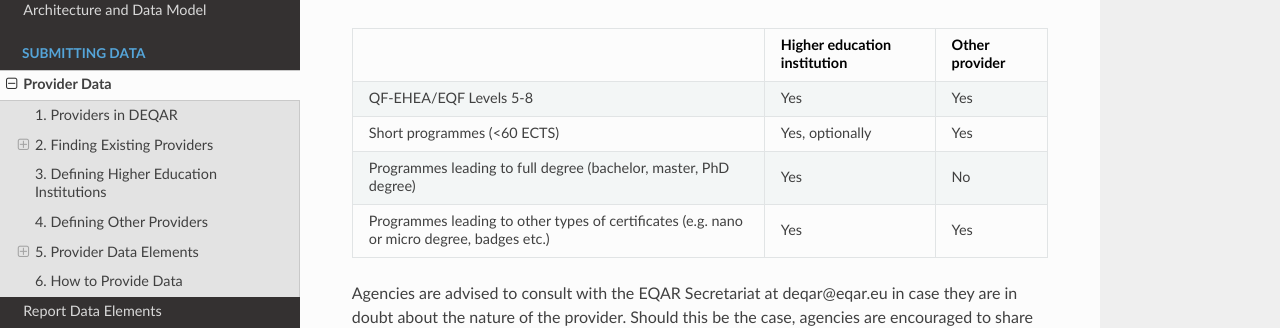
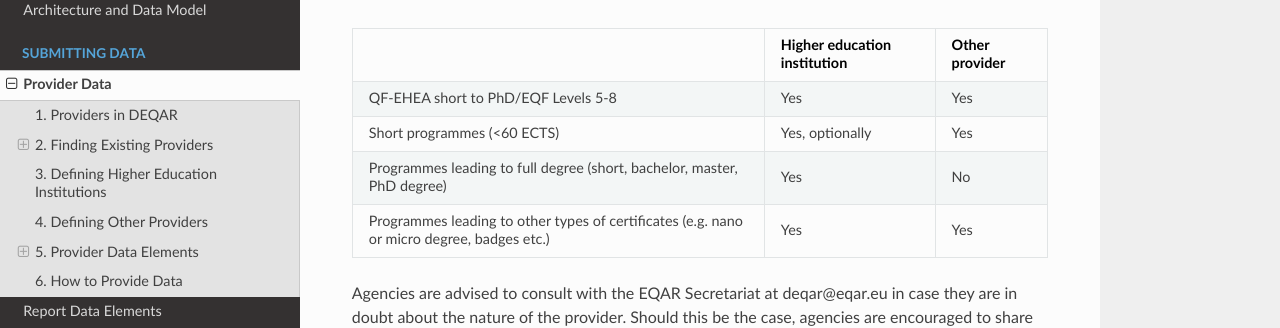
Before and after one commit to EQAR/deqar-docs, an MkDocs documentation site: the page built from docs/institution_data.md, in a window 1280 px wide and 900 px high, scrolled down 355 px. Shown: the part 169-497 px from the top of the window. Built offline with MkDocs 1.6.1, drawn with Linux system fonts in a browser that asks for light colours; nearby versions of some CDN libraries.

Commit message:
Add short to EHEA levels in text

```diff
--- a/docs/institution_data.md
+++ b/docs/institution_data.md
@@ -10,9 +10,9 @@ The main difference between the two types of providers is whether the entity has
 
 |   | Higher education institution | Other provider           |
 |:--|:-----------------------------|:-------------------------------|
-| QF-EHEA/EQF Levels 5-8 | Yes | Yes |
+| QF-EHEA short to PhD/EQF Levels 5-8 | Yes | Yes |
 | Short programmes (&lt;60 ECTS) | Yes, optionally | Yes |
-| Programmes leading to full degree (bachelor, master, PhD degree) | Yes | No |
+| Programmes leading to full degree (short, bachelor, master, PhD degree) | Yes | No |
 | Programmes leading to other types of certificates (e.g. nano or micro degree, badges etc.) | Yes | Yes |
 
 Agencies are advised to consult with the EQAR Secretariat at deqar@eqar.eu in case they are in doubt about the nature of the provider. Should this be the case, agencies are encouraged to share materials on the provider, and any other evidence that could help EQAR in concluding the status.
```
